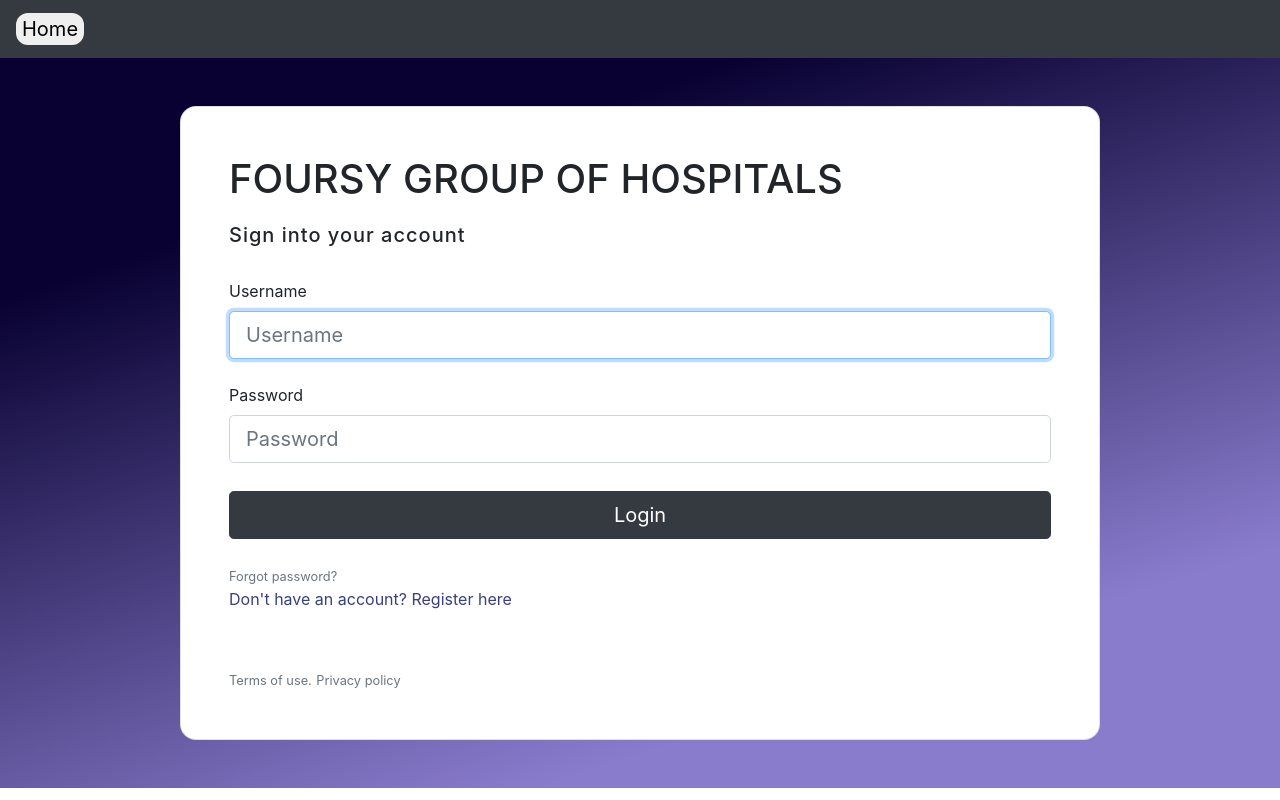
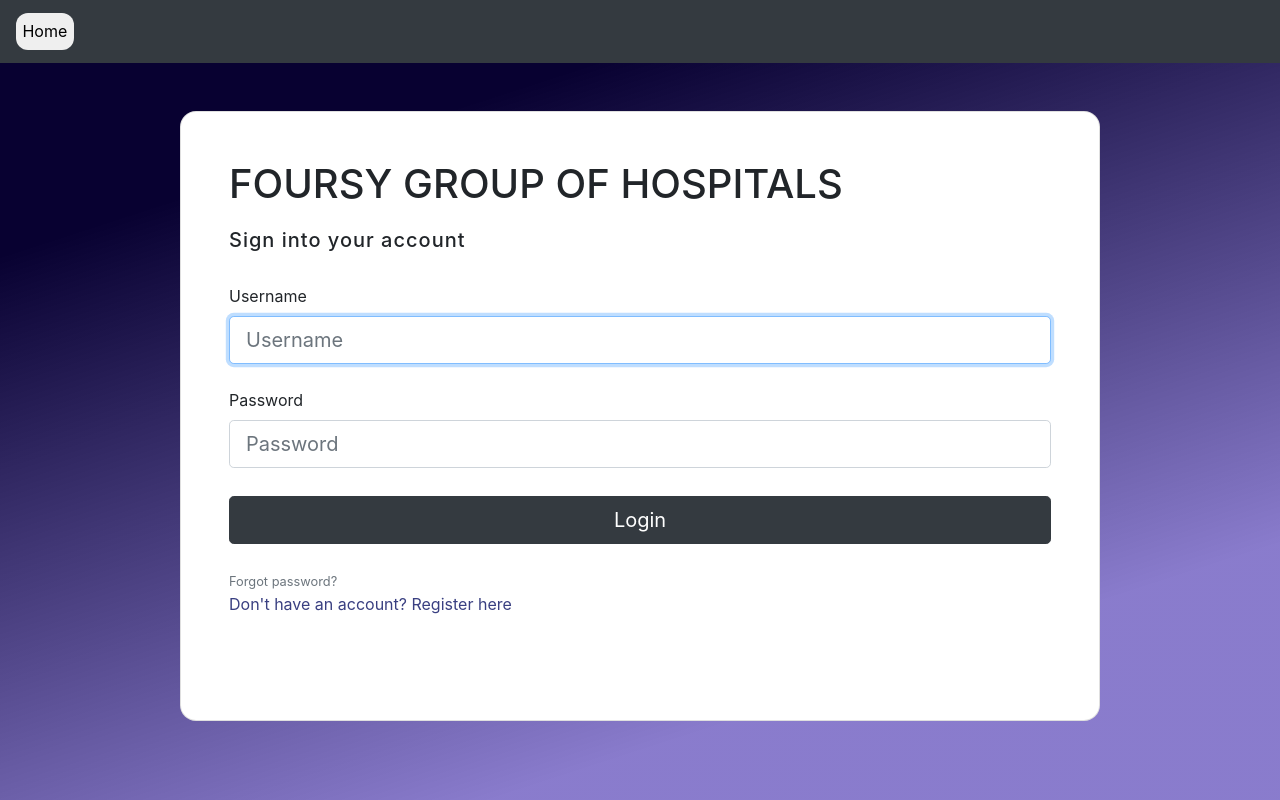
Before and after one commit to SreedevT/PMS, a Django app: page /login in a window 1280 px wide. Run offline with Django 4.2, Linux system fonts and the light colour scheme; some libraries are stand-ins or nearby versions.

Commit message:
integrated login page

```diff
--- a/accounts/templates/login.html
+++ b/accounts/templates/login.html
@@ -1,23 +1,26 @@
 {% load widget_tweaks %}
-
+{% load static %}
 <!DOCTYPE html>
 <html>
     <head>
-        <title>PMS</title>
+        <title>Login</title>
         <link rel="stylesheet" href="https://cdn.jsdelivr.net/npm/bootstrap@4.0.0/dist/css/bootstrap.min.css" integrity="sha384-Gn5384xqQ1aoWXA+058RXPxPg6fy4IWvTNh0E263XmFcJlSAwiGgFAW/dAiS6JXm" crossorigin="anonymous">
+        <link rel="shortcut icon" href="{% static 'images/logo.png' %}" type= "image/x-icon" />
     </head>
     <body>
         <header id="header1">
             <div class="row bg-info text-white">
                 <div class="col-md-12">
-                    <nav class="navbar  navbar-expand-lg navbar-dark bg-dark">
+                    <nav class="navbar navbar-expand-lg navbar-dark bg-dark">
                         <a class="navbar-brand" href="{% url 'accounts:home'%}">
-                          <button class="button">Home</button></a>
+                          <button class="button">Home</button>
+                        </a>
                 </nav>
 
         </div>
         </header>
         <section >
+
             <div class="row">
                 <div class="col-md-12" >
                   <section class="vh-100" >
@@ -34,7 +37,7 @@
                                     {% csrf_token %}
 
                                     <div class="d-flex align-items-center mb-3 pb-1">
-                                      <i class="fas fa-cubes fa-2x me-3" style="color: #ff6219;"></i>
+                                      <!-- <i class="fas fa-cubes fa-2x me-3" style="color: #ff6219;"></i> -->
                                       <span class="h1 fw-bold mb-0">FOURSY GROUP OF HOSPITALS</span>
                                     </div>
 
@@ -57,10 +60,7 @@
                                     <a class="small text-muted" href="#!">Forgot password?</a>
                                     <p class="mb-5 pb-lg-2" style="color: #393f81;">Don't have an account? <a href="{% url 'accounts:register' %}"
                                         style="color: #393f81;">Register here</a></p>
-                                    <a href="#!" class="small text-muted">Terms of use.</a>
-                                    <a href="#!" class="small text-muted">Privacy policy</a>
                                   </form>
-
                                 </div>
                               </div>
                             </div>
@@ -69,26 +69,28 @@
                       </div>
                     </div>
                   </section>
-                  <style>
-                  .vh-100{
-                    background: linear-gradient(-18deg, #2107a087 21%, #080131 79%);
-                  }
-
-                  </style>
-
                 </div>
              </div>
     </body>
-    <style>
+<style>
+    body{
+    background: linear-gradient(-18deg, #2107a087 21%, #080131 79%);
+    height: 100vh;
+    }
+
+
     .button {
   transition-duration: 0.4s;
   border-radius: 12px;
   border: 2px;
+  font-size: 1rem;
+  padding: 0.4rem;
 }
 
 .button:hover {
   background-color: #4CAF50; /* Green */
   color: white;
 }
-    </style>
+
+</style>
 </html>
```
